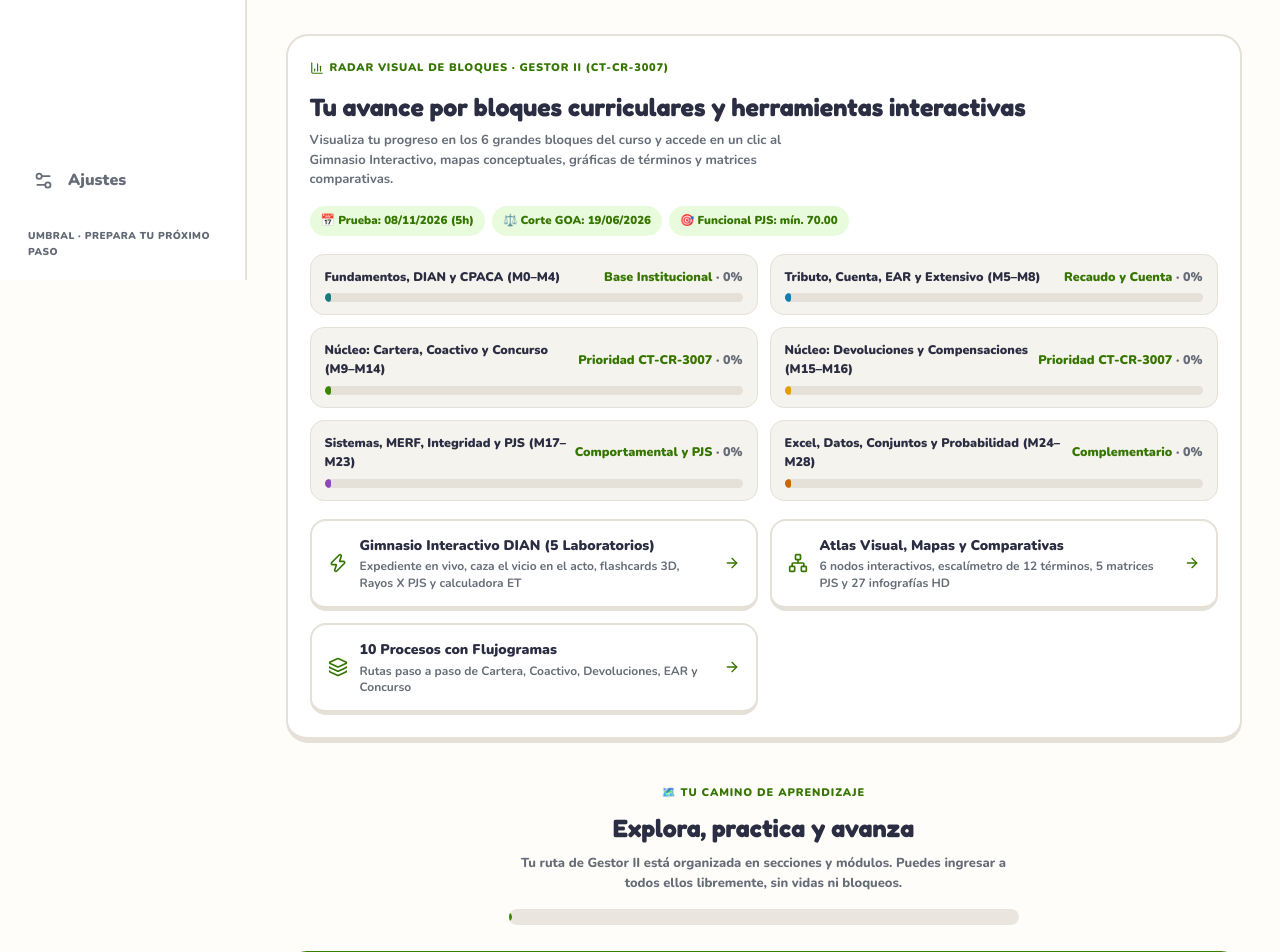
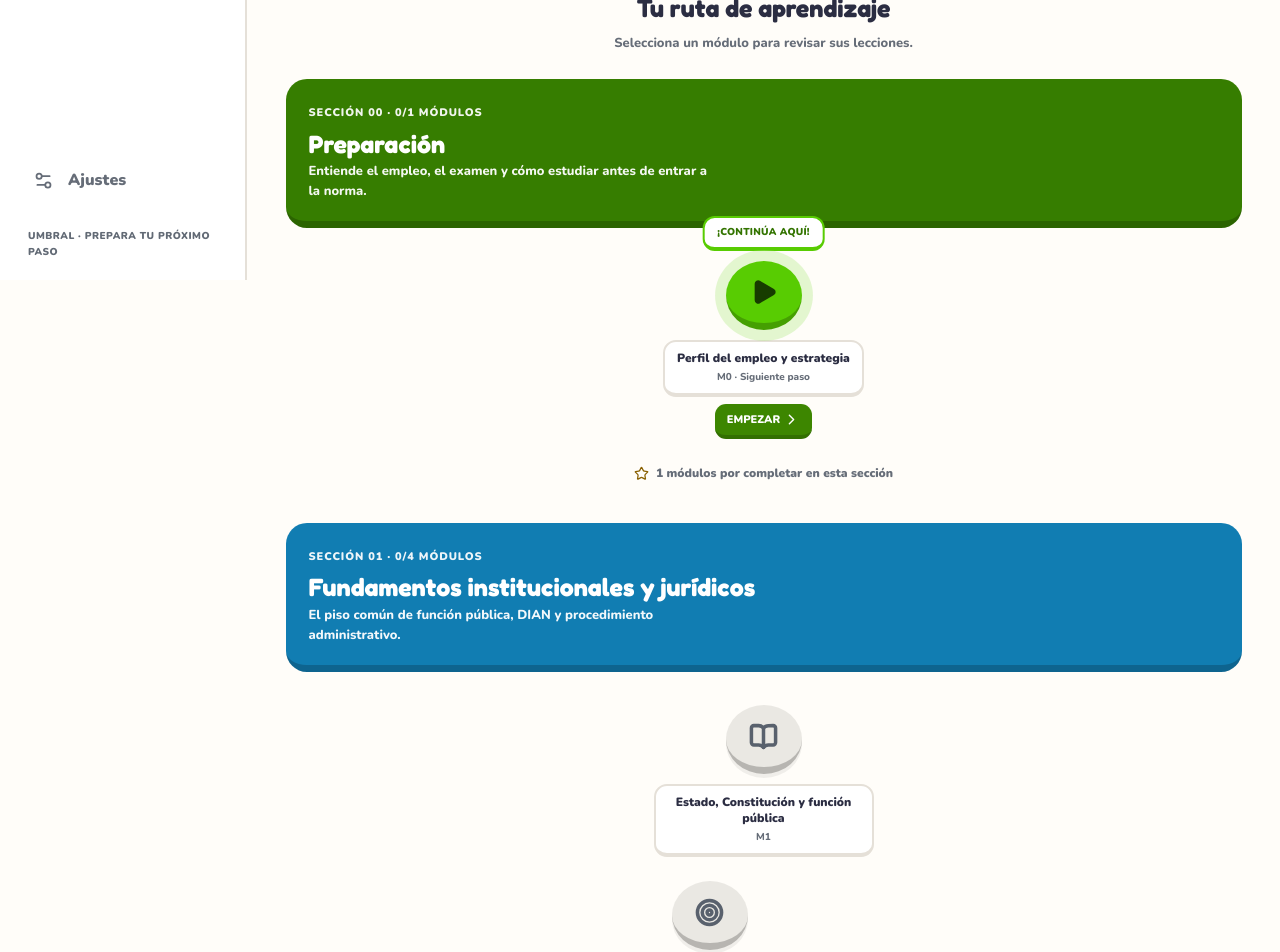
Before and after one commit to yefercode25/umbral, a React (Vite) app: page / in a window 1280 px wide. Shown: the part 520-1472 px from the top of the page. Built offline with nearby package versions, Linux system fonts and the light colour scheme; a web font is replaced by a local one.

Commit message:
refactor(ux): simplifica HomePage.tsx

```diff
--- a/src/features/home/HomePage.tsx
+++ b/src/features/home/HomePage.tsx
@@ -1,22 +1,12 @@
-import { ArrowRight, BarChart3, BookOpenCheck, ChevronDown, Flame, Layers, Network, Sparkles, Target, Zap } from 'lucide-react'
+import { ArrowRight, BookOpenCheck, ChevronDown, Flame, Network, Target, Zap } from 'lucide-react'
 import { Link } from 'react-router-dom'
 import { LearningPath } from '../../components/learning/LearningPath'
-import { ProgressBar } from '../../components/ui/ProgressBar'
-import { courseCompletion, moduleCompletion, nextLesson, publishedLessons } from '../../lib/course'
+import { courseCompletion, nextLesson, publishedLessons } from '../../lib/course'
 import { getRequestedCourse } from '../../lib/courses'
 import { todayKey } from '../../lib/date'
 import { useProgressStore } from '../../stores/progressStore'
 import { useSettingsStore } from '../../stores/settingsStore'
 import styles from './HomePage.module.css'
-
-const dianMacroBlocks = [
-  { id: 'b-fund', label: 'Fundamentos, DIAN y CPACA (M0–M4)', modules: ['m0', 'm1', 'm2', 'm3', 'm4'], color: '#167c80', weightTag: 'Base Institucional' },
-  { id: 'b-rec', label: 'Tributo, Cuenta, EAR y Extensivo (M5–M8)', modules: ['m5', 'm6', 'm7', 'm8'], color: '#117db2', weightTag: 'Recaudo y Cuenta' },
-  { id: 'b-cob', label: 'Núcleo: Cartera, Coactivo y Concurso (M9–M14)', modules: ['m9', 'm10', 'm11', 'm12', 'm13', 'm14'], color: '#3d8600', weightTag: 'Prioridad CT-CR-3007' },
-  { id: 'b-dev', label: 'Núcleo: Devoluciones y Compensaciones (M15–M16)', modules: ['m15', 'm16'], color: '#e5a000', weightTag: 'Prioridad CT-CR-3007' },
-  { id: 'b-comp', label: 'Sistemas, MERF, Integridad y PJS (M17–M23)', modules: ['m17', 'm18', 'm19', 'm20', 'm21', 'm22', 'm23'], color: '#8b49bb', weightTag: 'Comportamental y PJS' },
-  { id: 'b-trans', label: 'Excel, Datos, Conjuntos y Probabilidad (M24–M28)', modules: ['m24', 'm25', 'm26', 'm27', 'm28'], color: '#cc6600', weightTag: 'Complementario' },
-] as const
 
 export function HomePage() {
   const slug = useSettingsStore((state) => state.activeCourseSlug)
@@ -30,7 +20,7 @@ export function HomePage() {
 
   return <div className="page">
     <header className={styles.heading}>
-      <div><span className={styles.eyebrow}><Sparkles size={15}/> APRENDE A TU RITMO</span><h1>¡A por tu próxima meta!</h1><p>Tu preparación comienza con un paso. Y después otro.</p></div>
+      <div><h1>Continuar estudiando</h1></div>
       <Link className={styles.change} to="/courses">Cambiar curso <ChevronDown size={16}/></Link>
     </header>
 
@@ -50,9 +40,6 @@ export function HomePage() {
           )}
         </div>
       </div>
-      <div className={styles.heroArtCard} aria-hidden="true">
-        <img src={course.cardArtwork ?? '/media/editorial/home-platform.webp'} alt="" loading="eager" decoding="async" />
-      </div>
     </section>
 
     <div className={styles.stats}>
@@ -61,68 +48,11 @@ export function HomePage() {
       <section><Target size={23}/><div><strong>{completion}%</strong><span>Avance del curso</span></div></section>
     </div>
 
-    {isDian && (
-      <section className={styles.dianCockpit} aria-label="Panorama visual del curso DIAN 2676">
-        <div className={styles.cockpitHead}>
-          <div>
-            <span className={styles.cockpitEyebrow}><BarChart3 size={14}/> RADAR VISUAL DE BLOQUES · GESTOR II (CT-CR-3007)</span>
-            <h2>Tu avance por bloques curriculares y herramientas interactivas</h2>
-            <p>Visualiza tu progreso en los 6 grandes bloques del curso y accede en un clic al Gimnasio Interactivo, mapas conceptuales, gráficas de términos y matrices comparativas.</p>
-          </div>
-          <div className={styles.examBadges}>
-            <span>📅 Prueba: 08/11/2026 (5h)</span>
-            <span>⚖️ Corte GOA: 19/06/2026</span>
-            <span>🎯 Funcional PJS: mín. 70.00</span>
-          </div>
-        </div>
-
-        <div className={styles.blockBars}>
-          {dianMacroBlocks.map((b) => {
-            const pct = Math.round(b.modules.reduce((acc, mId) => acc + moduleCompletion(course, mId, progress), 0) / b.modules.length)
-            return (
-              <div key={b.id} className={styles.blockBarItem}>
-                <div className={styles.blockBarTop}>
-                  <strong>{b.label}</strong>
-                  <span><em>{b.weightTag}</em> · {pct}%</span>
-                </div>
-                <div className={styles.blockBarTrack}>
-                  <div className={styles.blockBarFill} style={{ width: `${pct}%`, backgroundColor: b.color }} />
-                </div>
-              </div>
-            )
-          })}
-        </div>
-
-        <div className={styles.visualShortcuts}>
-          <Link to="/practice/workout" className={styles.shortcutCard}>
-            <Zap size={20}/>
-            <div><strong>Gimnasio Interactivo DIAN (5 Laboratorios)</strong><small>Expediente en vivo, caza el vicio en el acto, flashcards 3D, Rayos X PJS y calculadora ET</small></div>
-            <ArrowRight size={16}/>
-          </Link>
-          <Link to="/library?tab=mapas" className={styles.shortcutCard}>
-            <Network size={20}/>
-            <div><strong>Atlas Visual, Mapas y Comparativas</strong><small>6 nodos interactivos, escalímetro de 12 términos, 5 matrices PJS y 27 infografías HD</small></div>
-            <ArrowRight size={16}/>
-          </Link>
-          <Link to="/library?tab=procesos" className={styles.shortcutCard}>
-            <Layers size={20}/>
-            <div><strong>10 Procesos con Flujogramas</strong><small>Rutas paso a paso de Cartera, Coactivo, Devoluciones, EAR y Concurso</small></div>
-            <ArrowRight size={16}/>
-          </Link>
-        </div>
-      </section>
-    )}
-
-    <div className={styles.pathHeading}>
-      <span>🗺️ TU CAMINO DE APRENDIZAJE</span>
-      <h2>Explora, practica y avanza</h2>
-      <p>Tu ruta de {course.shortTitle} está organizada en secciones y módulos. Puedes ingresar a todos ellos libremente, sin vidas ni bloqueos.</p>
-      <ProgressBar value={completion}/>
-    </div>
+    <div className={styles.pathHeading}><h2>Tu ruta de aprendizaje</h2><p>Selecciona un módulo para revisar sus lecciones.</p></div>
     <LearningPath course={course} progress={progress}/>
     <div className={styles.moreActions}>
       <Link to={`/practice?course=${course.slug}`}><Target size={19}/> Practicar con preguntas <ArrowRight size={17}/></Link>
-      <Link to={`/courses/${course.slug}/plan`}><BookOpenCheck size={19}/> Mi plan de estudio <ArrowRight size={17}/></Link>
+      {isDian && <Link to="/library?tab=mapas"><Network size={19}/> Consultar Atlas Visual <ArrowRight size={17}/></Link>}
     </div>
   </div>
 }
```
